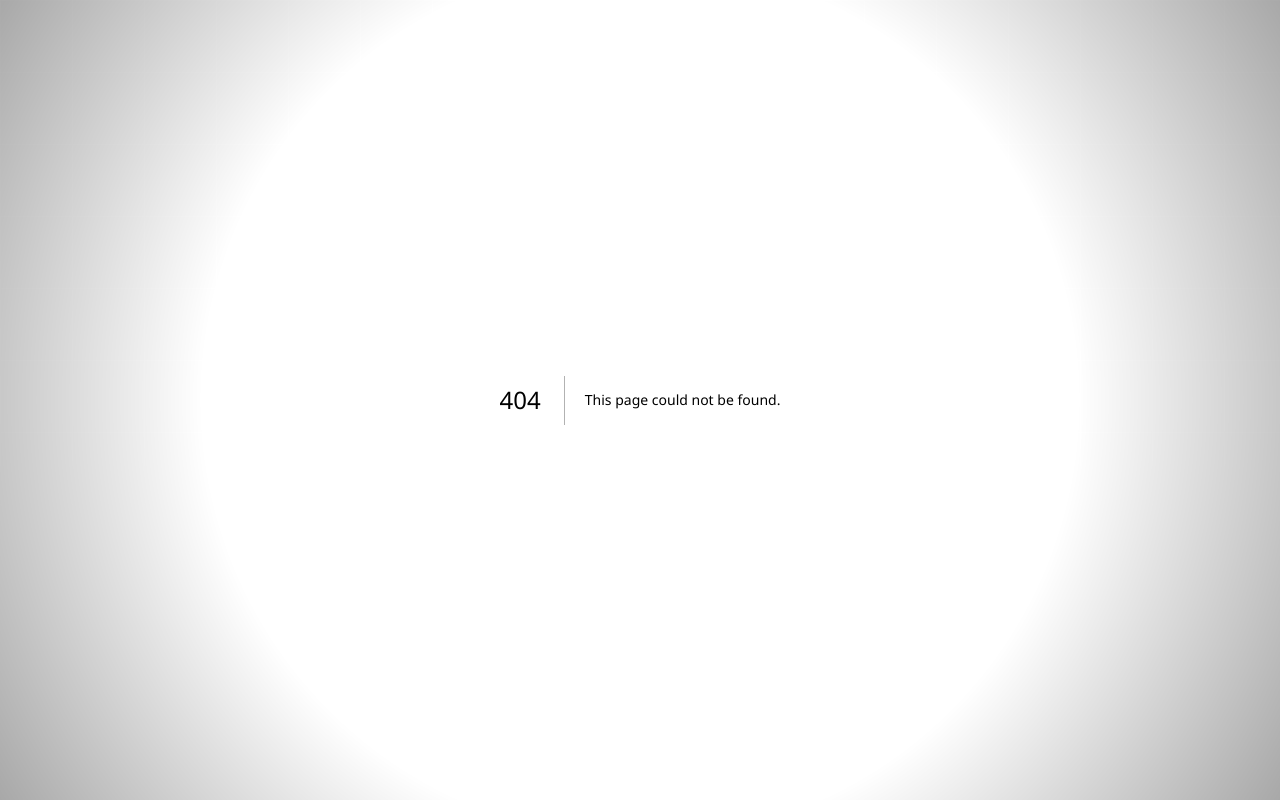
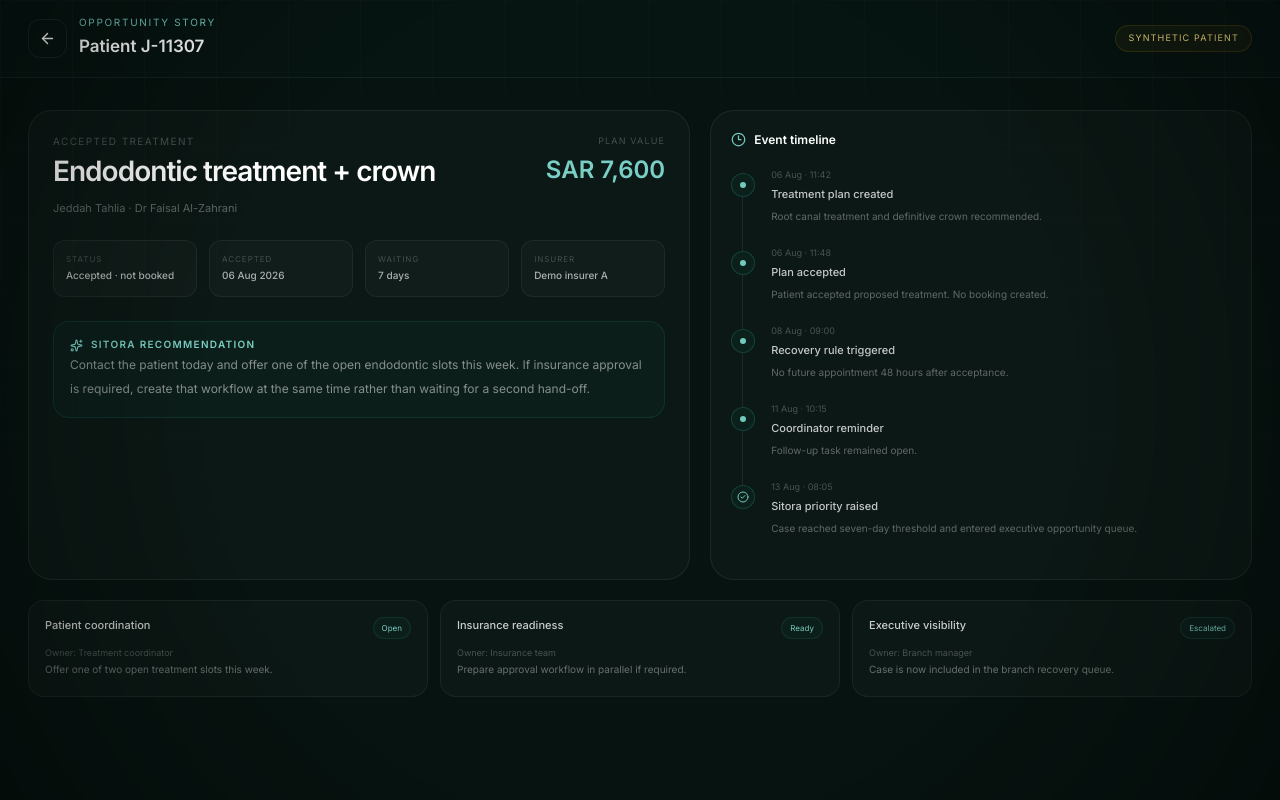
Before and after one commit to Nylon1/SitoraBrandingagency, a Next.js app: page /tools/dental-control/patient/J-11307 in a window 1280 px wide. Before the commit this address had no page. Built offline with nearby package versions, Linux system fonts and the light colour scheme; a web font is replaced by a local one.

Commit message:
Add patient opportunity story route

```diff
--- /dev/null
+++ b/app/tools/dental-control/patient/[id]/page.tsx
@@ -0,0 +1,5 @@
+import { PatientOpportunityStory } from "@/components/dental-control/PatientOpportunityStory";
+
+export default function PatientOpportunityPage() {
+  return <PatientOpportunityStory />;
+}
```
